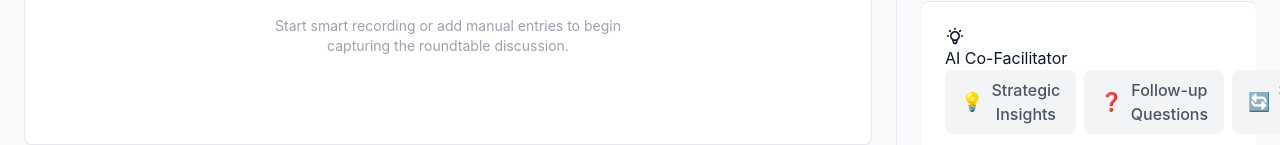
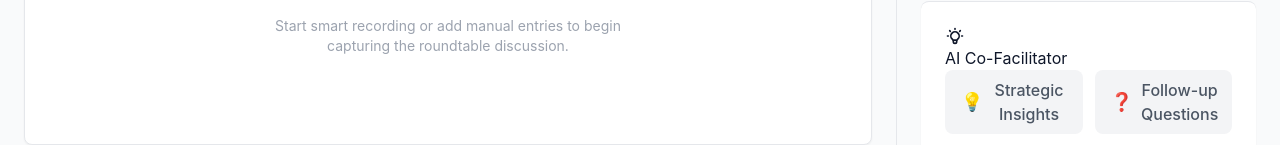
Before and after one commit to ALehav1/Ai4_Roundtable_Co-Facilitator_Agent, a Next.js app: page / in a window 1280 px wide. Shown: the part 728-873 px from the top of the page. Built offline with nearby package versions, Linux system fonts and the light colour scheme.

Commit message:
Fix facilitator detection for welcome patterns and AI panel 2x2 grid layout

```diff
--- a/src/components/RoundtableCanvasV2.tsx
+++ b/src/components/RoundtableCanvasV2.tsx
@@ -1694,9 +1694,9 @@ const RoundtableCanvasV2: React.FC = () => {
                       AI Co-Facilitator
                     </h2>
 
-                    {/* Progressive Tab Navigation - Clean and Accessible */}
+                    {/* Progressive Tab Navigation - 2x2 Grid Layout */}
                     <nav
-                      className="flex gap-2 mb-6 border-b border-gray-200 pb-4"
+                      className="grid grid-cols-2 gap-3 mb-6 border-b border-gray-200 pb-4"
                       role="tablist"
                       aria-label="AI Analysis Navigation"
                     >
--- a/src/constants/speech.ts
+++ b/src/constants/speech.ts
@@ -1,6 +1,6 @@
 export const FACILITATOR_PATTERNS = [
   // Opening/closing
-  "welcome to", "thank you for joining", "let's begin", "let's wrap up",
+  "welcome", "welcome to", "thank you for joining", "let's begin", "let's wrap up",
   "before we close", "final thoughts", "one more question",
 
   // Facilitation phrases
```
